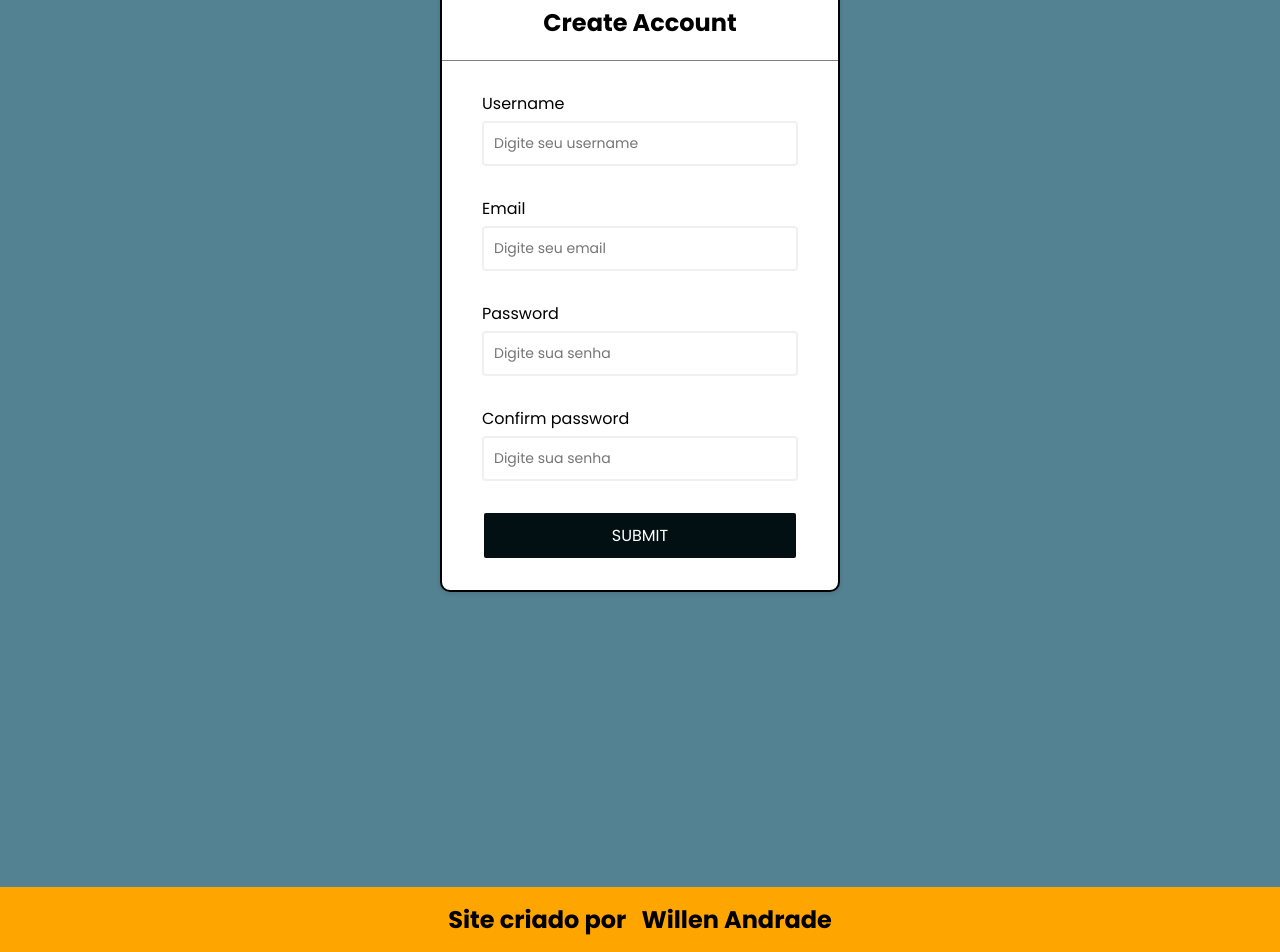
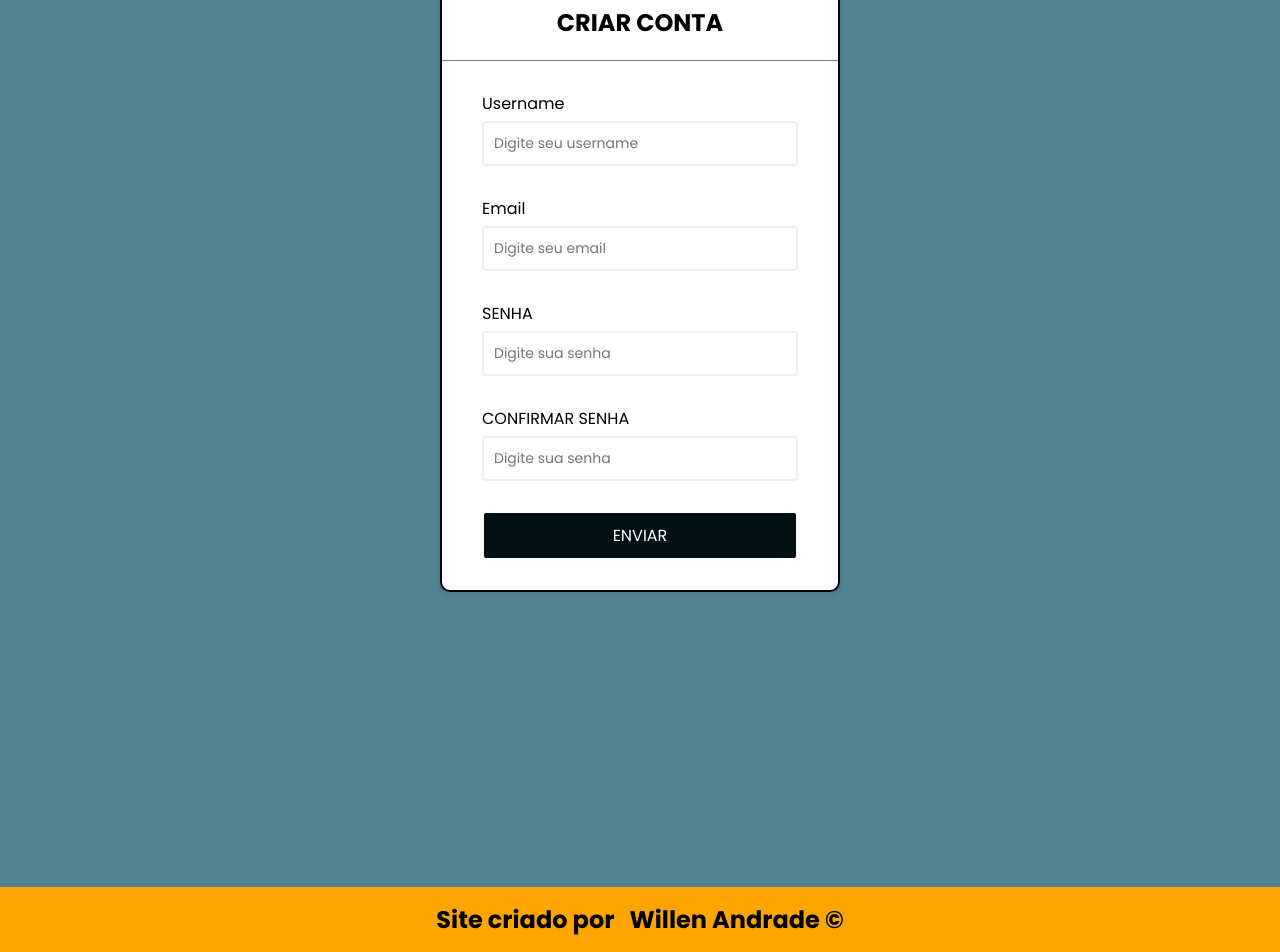
Before and after one commit to WillenAndrade/My_Car_Project_React, a React (Vite) app: page / in a window 1280 px wide. Shown: the part 3033-3985 px from the top of the page. Built offline with nearby package versions, Linux system fonts and the light colour scheme.

Commit message:
Small changes

```diff
--- a/src/components/Footer.jsx
+++ b/src/components/Footer.jsx
@@ -3,7 +3,7 @@ import '../components/Footer.css'
 const Footer = () => {
     return(
         <footer className='footer'>
-            <h2>Site criado por <span>Willen Andrade</span></h2>
+            <h2>Site criado por <span>Willen Andrade &copy;</span></h2>
         </footer>
     )
 }
--- a/src/components/pages/FormLogin.jsx
+++ b/src/components/pages/FormLogin.jsx
@@ -19,7 +19,7 @@ const FormLogin = () => {
        <section className="section">
         <div className="container">
          <div className="header">
-            <h2>Create Account</h2></div>
+            <h2>CRIAR CONTA</h2></div>
             <form onSubmit={handleSubmit} className="form" id="form">
                 <div className="form-control">
                     <label>Username</label>
@@ -32,16 +32,16 @@ const FormLogin = () => {
 
                 </div>
                 <div className="form-control">
-                    <label>Password</label>
+                    <label>SENHA</label>
                     <input type="text" placeholder="Digite sua senha" id="password"></input>
 
                 </div>
                 <div className="form-control">
-                    <label>Confirm password</label>
+                    <label>CONFIRMAR SENHA</label>
                     <input type="text" placeholder="Digite sua senha" id="passwordtwo"></input>
                     {/*<small>Error message</small>*/}
                 </div>
-                <button>SUBMIT</button>
+                <button>ENVIAR</button>
 
             </form>
 
```
